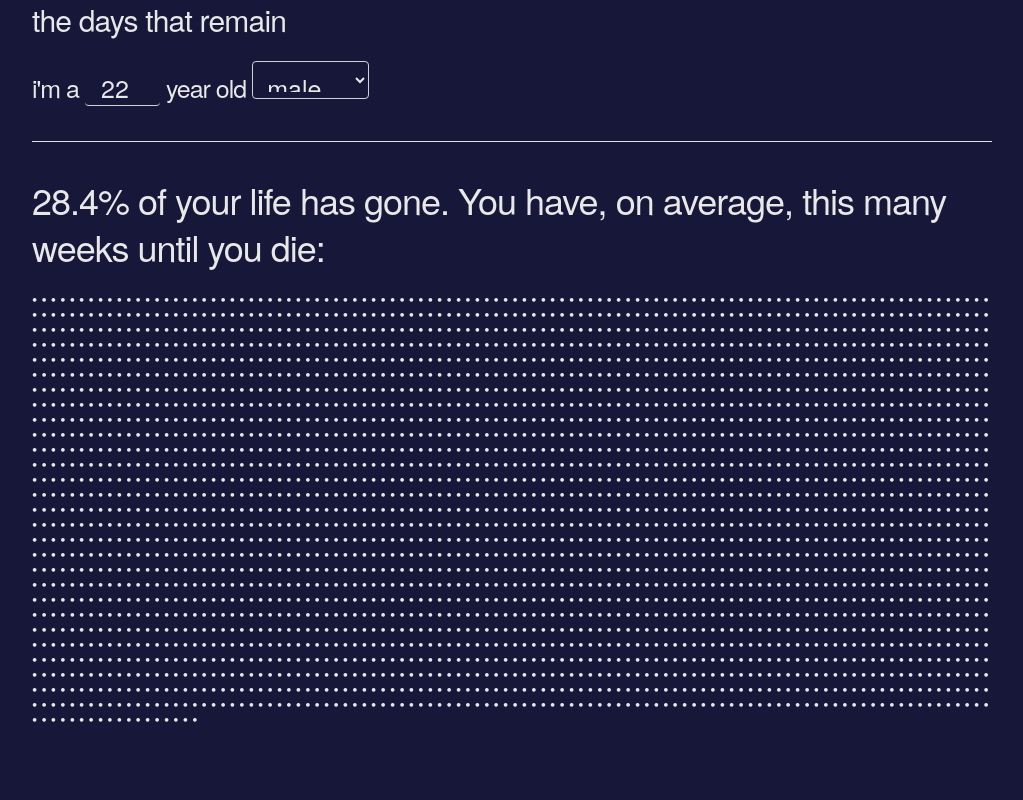
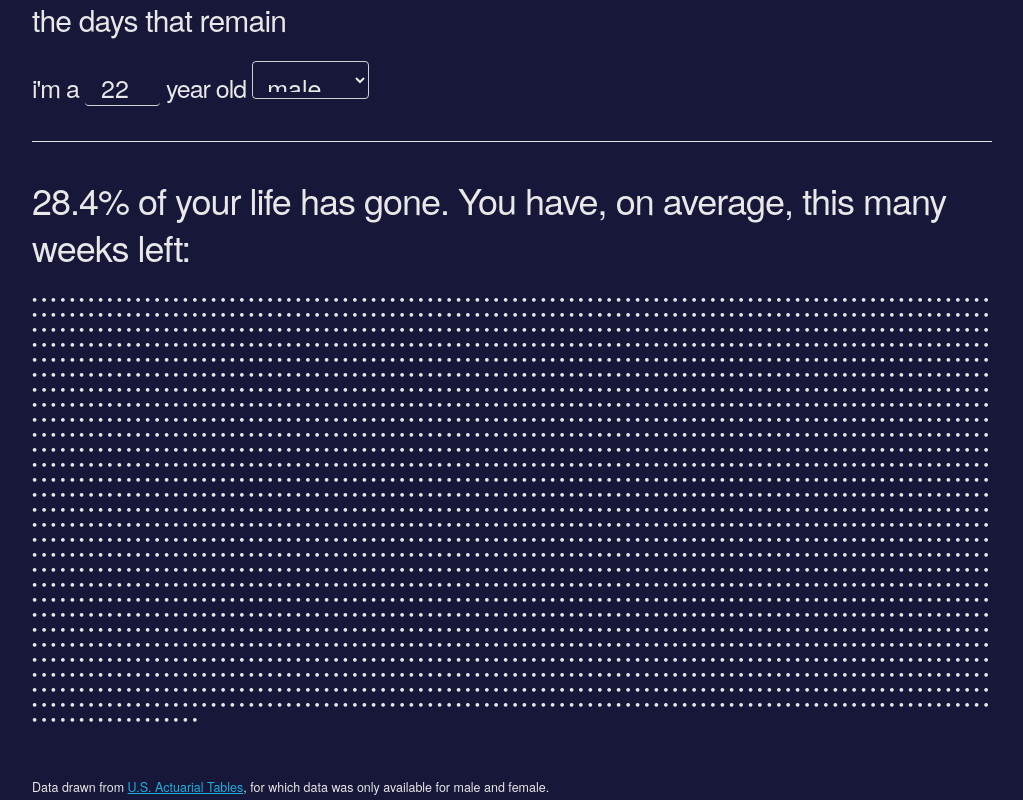
Before and after one commit to jkingsman/thedaysthatremain, a plain HTML site: page index.html in a window 1280 px wide. Shown: the whole page, without its empty margins (128-1151 px from the left). Drawn offline with Linux system fonts and the light colour scheme.

Commit message:
Add footnote and change refresh trigger

```diff
--- a/index.html
+++ b/index.html
@@ -38,6 +38,10 @@
         #lifeContainer {
             line-height: 15px;
         }
+
+        #footnote {
+            font-size: smaller;
+        }
     </style>
 </head>
 
@@ -45,15 +49,17 @@
     <div class="container">
         <h4>the days that remain</h4>
 
-        <h3 id="input">i'm a <input id="age" type="number" min="0" max="118" value="22" onkeypress="redrawLife()" onchange="redrawLife()"/> year old
+        <h3 id="input">i'm a <input id="age" type="number" min="0" max="118" value="22" onkeyup="redrawLife()" onchange="redrawLife()"/> year old
             <select id="sex" onchange="redrawLife()">
                 <option value="male" selected>male</option>
                 <option value="female">female</option>
             </select>
         </h3>
         <hr />
-        <h3><span id="percentage"></span>% of your life has gone. You have, on average, this many weeks until you die:</h3>
+        <h3><span id="percentage"></span>% of your life has gone. You have, on average, this many weeks left:</h3>
         <div id="lifeContainer"></div>
+        <br /><br />
+        <span id="footnote">Data drawn from <a href="https://www.ssa.gov/oact/STATS/table4c6.html">U.S. Actuarial Tables</a>, for which data was only available for male and female.</span>
     </div>
 
     <script type="text/javascript">
```
